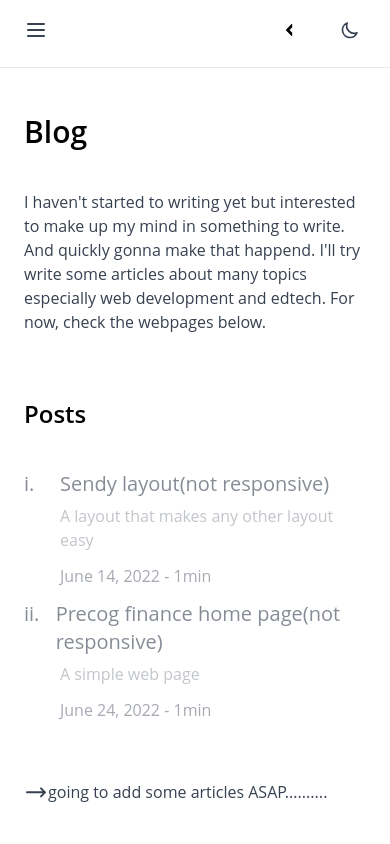
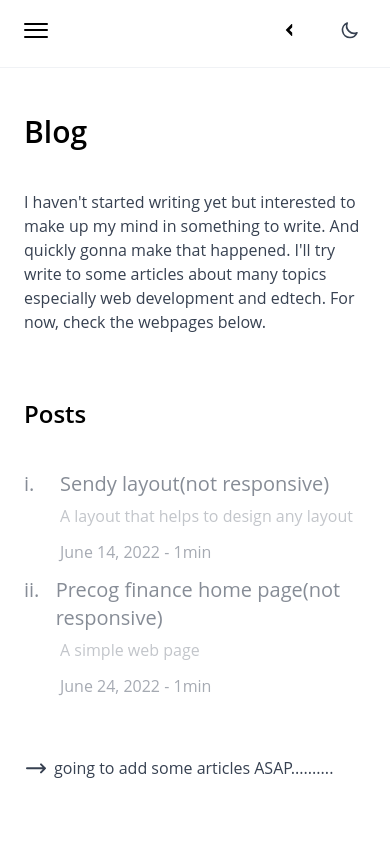
Before and after one commit to HarshaBordhan/harshabordhan, a Next.js app: page /blog in a window 390 px wide. Shown: the top 844 px of the page. Built offline with nearby package versions, Linux system fonts and the light colour scheme.

Commit message:
Fixed Mount

```diff
--- a/components/Layout/Header.js
+++ b/components/Layout/Header.js
@@ -6,7 +6,7 @@ import { useState, useEffect, useRef } from 'react';
 
 export default function Header({ color, colorTheme }) {
   const { theme, setTheme } = useTheme();
-  const [mounted, setMounted] = useState(false);
+  // const [mounted, setMounted] = useState(false);
   const [isOpen, setIsOpen] = useState(false);
   const [isShow, setIsShow] = useState(false);
   const navRef = useRef();
@@ -17,10 +17,10 @@ export default function Header({ color, colorTheme }) {
     if (currentColor) {
       color(currentColor);
     }
-    setMounted(true);
+    // setMounted(true);
   }, [color]);
 
-  if (!mounted) return null;
+  // if (!mounted) return null;
 
   const handleClick = theme => {
     color(theme);
@@ -29,9 +29,9 @@ export default function Header({ color, colorTheme }) {
 
   return (
     <>
-      <nav className="navbar w-full flex flex-col border-b px-9 py-3.5 dark:border-zinc-800">
+      <nav className="navbar w-full border-b px-9 py-3.5 dark:border-zinc-800">
         <div className="nav flex justify-between items-center">
-          <button
+          {/* <button
             type="button"
             className="checkbtn relative cursor hidden"
             // data-toggle="collapse"
@@ -72,7 +72,41 @@ export default function Header({ color, colorTheme }) {
                 />
               </svg>
             )}
+          </button> */}
+          <button
+            type="button"
+            className="checkbtn relative cursor hidden"
+            // data-toggle="collapse"
+            data-target="mobile-menu"
+            aria-controls="#mobile-menu"
+            aria-expanded="false"
+            // aria-label="Toggle navigation"
+            onClick={() => setIsOpen(!isOpen)}
+          >
+            <div
+              className={`group z-50 relative w-6 h-6 flex flex-col ${
+                isOpen ? 'justify-around' : 'justify-evenly'
+              } items-center`}
+            >
+              {/* hamburger button */}
+              <span
+                className={`h-0.5 w-full bg-black rounded-lg transform transition duration-200 ease-in-out ${
+                  isOpen ? 'rotate-45 translate-y-2 w-5' : ''
+                } dark:bg-white`}
+              />
+              <span
+                className={`h-0.5 w-full bg-black rounded-lg duration-200 ease-in-out ${
+                  isOpen ? 'w-0' : 'w-full'
+                } dark:bg-white`}
+              />
+              <span
+                className={`h-0.5 w-full bg-black rounded-lg transform transition duration-200 ease-in-out ${
+                  isOpen ? '-rotate-45 -translate-y-2 w-5' : ''
+                } dark:bg-white`}
+              />
+            </div>
           </button>
+
           <label className="leftside w-1/3">
             <ul className="navul w-full flex justify-between flex-row">
               <li className="nav-items">
@@ -298,7 +332,7 @@ export default function Header({ color, colorTheme }) {
         <div className="lg:hidden id=mobile-menu">
           <div
             // ref={ref}
-            className="collapse flex flex-col w-full bg-white border-b border-slate-200 dark:bg-black dark:border-zinc-800"
+            className="otherNav collapse flex flex-col w-full bg-white border-b border-slate-200 dark:bg-black dark:border-zinc-800"
             ref={navRef}
           >
             <li className="nav-lists cursor">
--- a/pages/blog/index.js
+++ b/pages/blog/index.js
@@ -23,10 +23,10 @@ export default function Blog() {
               </span>
             </h2>
             <p>
-              I haven&#39;t started to writing yet but interested to make up my
-              mind in something to write. And quickly gonna make that happend.
-              I&#39;ll try write some articles about many topics especially web
-              development and edtech. For now, check the webpages below.
+              I haven&#39;t started writing yet but interested to make up my
+              mind in something to write. And quickly gonna make that happened.
+              I&#39;ll try write to some articles about many topics especially
+              web development and edtech. For now, check the webpages below.
             </p>
           </div>
           <div className="second homeDiv fst">
@@ -45,7 +45,7 @@ export default function Blog() {
                         </h4>
                       </div>
                       <div className="ml-9 opacity-50">
-                        A layout that makes any other layout easy
+                        A layout that helps to design any layout
                       </div>
                     </div>
                     <div className="post-time text-color md:pl-9">
@@ -90,7 +90,9 @@ export default function Blog() {
                   d="M17 8l4 4m0 0l-4 4m4-4H3"
                 />
               </svg>
-              going to add some articles ASAP..........
+              <span className="highlight ml-1.5" id={`${colors}`}>
+                going to add some articles ASAP..........
+              </span>
             </div>
           </div>
           <div className="fourth homeDiv fst">
--- a/pages/index.js
+++ b/pages/index.js
@@ -117,7 +117,7 @@ export default function Home() {
             </Link>
           </div>
           <Link href="/blog">
-            <a className="flex justify-between items-center w-28 mt-4 text-color hover:text-gray-700 dark:hover:text-gray-200 duration-200 ease-out animate-bounce">
+            <a className="flex justify-between items-center w-28 mt-4 text-color hover:text-gray-700 dark:hover:text-gray-200 duration-200 ease-out">
               Read more{' '}
               <svg
                 xmlns="http://www.w3.org/2000/svg"
--- a/styles/globals.css
+++ b/styles/globals.css
@@ -54,7 +54,7 @@ a {
 }
 
 .nav-lists {
-  @apply w-full h-14 list-none px-4 flex justify-start items-center;
+  @apply w-full h-14 list-none px-6 flex justify-start items-center;
 }
 
 .nav-lists:hover {
@@ -105,7 +105,7 @@ a {
   /** global **/
 
   /** nav component **/
-  .nav {
+  .navbar {
     border-color: #f0f2f5;
     /* z-index: 1; */
   }
@@ -204,7 +204,8 @@ a {
   }
 
   .w-320 {
-    width: 320px;
+    /* width: 320px; */
+    width: 100%;
   }
 
   @media only screen and (max-width: 1024px) {
@@ -257,7 +258,7 @@ a {
     .colorsdiv {
       padding-top: 0px;
       height: auto;
-      left: calc(42% - 72px);
+      left: calc(45% - 70px);
     }
 
     .colorsbar {
```
